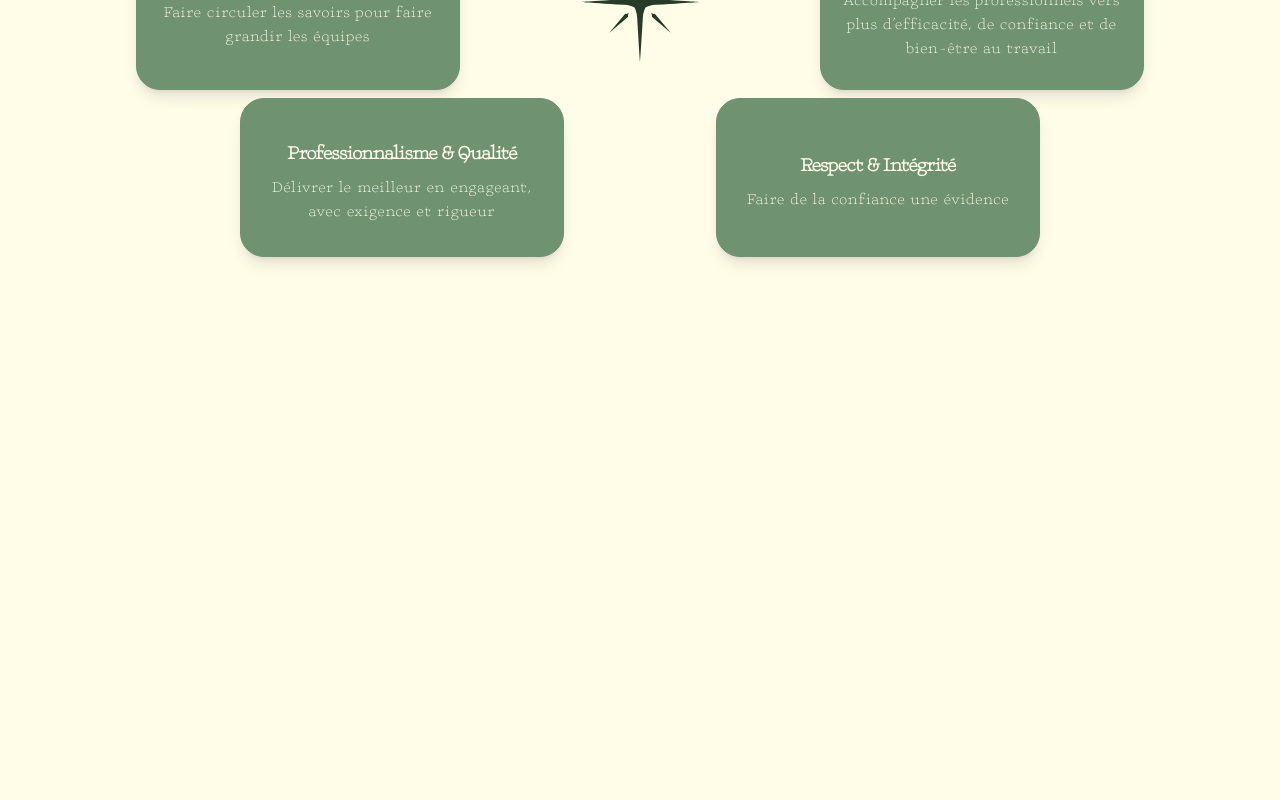
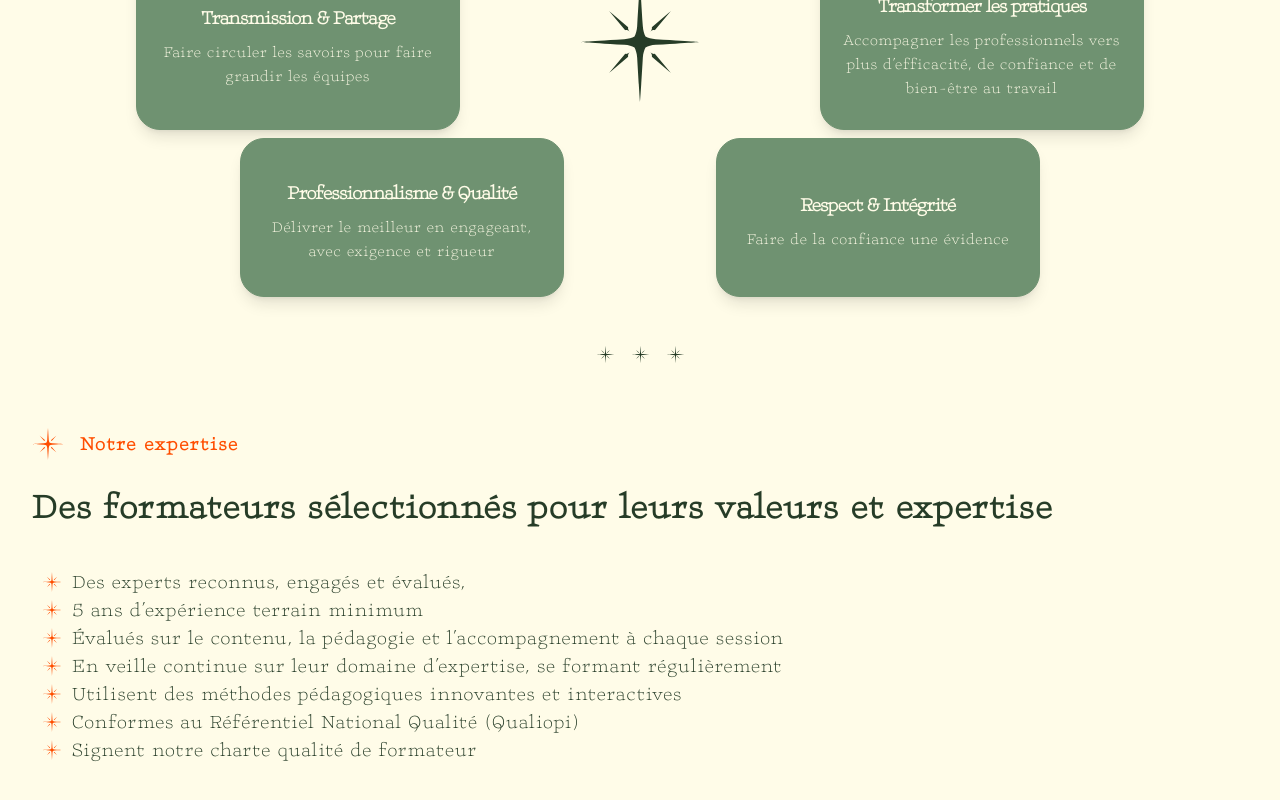
Before and after one commit to Jyok1m/ipseis, a Next.js app: page /secteur-sante in a window 1280 px wide. Shown: the part 3473-4273 px from the top of the page. Before the commit the page ends 3770 px from the top, so only its background shows below. Built offline with nearby package versions, Linux system fonts and the light colour scheme.

Commit message:
Ajout de la section "Notre expertise" avec des points formatteurs pour mettre en avant les formateurs et leur expertise, et amélioration de la présentation des valeurs.

```diff
--- a/src/app/secteur-sante/page.tsx
+++ b/src/app/secteur-sante/page.tsx
@@ -34,6 +34,16 @@ const features = [
 	},
 ];
 
+const formatteurPoints = [
+	"Des experts reconnus, engagés et évalués,",
+	"5 ans d’expérience terrain minimum",
+	"Évalués sur le contenu, la pédagogie et l’accompagnement à chaque session",
+	"En veille continue sur leur domaine d’expertise, se formant régulièrement",
+	"Utilisent des méthodes pédagogiques innovantes et interactives",
+	"Conformes au Référentiel National Qualité (Qualiopi)",
+	"Signent notre charte qualité de formateur",
+];
+
 function FeatBox({
 	title,
 	description,
@@ -51,9 +61,20 @@ function FeatBox({
 				bgColor === "support" ? "maitrise" : "support"
 			} h-full text-center flex flex-col justify-center items-center ${className || ""}`}
 		>
-			<p className="mt-2 text-base sm:text-xl font-bold tracking-tight">{title}</p>
+			<p className="mt-2 text-lg sm:text-xl font-bold tracking-tight">{title}</p>
 			<p className="mt-2 text-sm sm:text-base">{description}</p>
 		</div>
+	);
+}
+
+function FormatteurPoint({ point }: { point: string }) {
+	return (
+		<p className="relative pl-10 text-base sm:text-xl tracking-wider leading-6 text-univers">
+			<span className="absolute left-0 top-1/2 transform -translate-y-1/2">
+				<Image src={require("../../_images/logo/star_orange.svg")} alt="Check" width={40} height={40} />
+			</span>
+			{point}
+		</p>
 	);
 }
 
@@ -190,7 +211,7 @@ export default function SecteurSante() {
 			{/* Section Valeurs */}
 
 			<Divider />
-			<TitleSection tag="Des valeurs fortes et des formateurs au service de la santé" title=" Des valeurs qui nous ressemblent et vous rassemblent" />
+			<TitleSection tag="Nos valeurs" title="Des valeurs et des formateurs qui nous ressemblent et vous rassemblent" />
 			<div className="pb-10 mx-auto max-w-7xl px-6 lg:px-8 tracking-wider">
 				<div className="mx-auto max-w-5xl">
 					{/* Grille 3x3 — cartes rapprochées de l’étoile */}
@@ -243,6 +264,15 @@ export default function SecteurSante() {
 					</div>
 				</div>
 			</div>
+
+			{/* Section Valeurs */}
+			<Divider />
+			<TitleSection tag="Notre expertise" title="Des formateurs sélectionnés pour leurs valeurs et expertise" />
+			<div className="pb-10 mx-auto max-w-7xl px-6 lg:px-8">
+				{formatteurPoints.map((point, index) => (
+					<FormatteurPoint key={index} point={point} />
+				))}
+			</div>
 		</div>
 	);
 }
```
